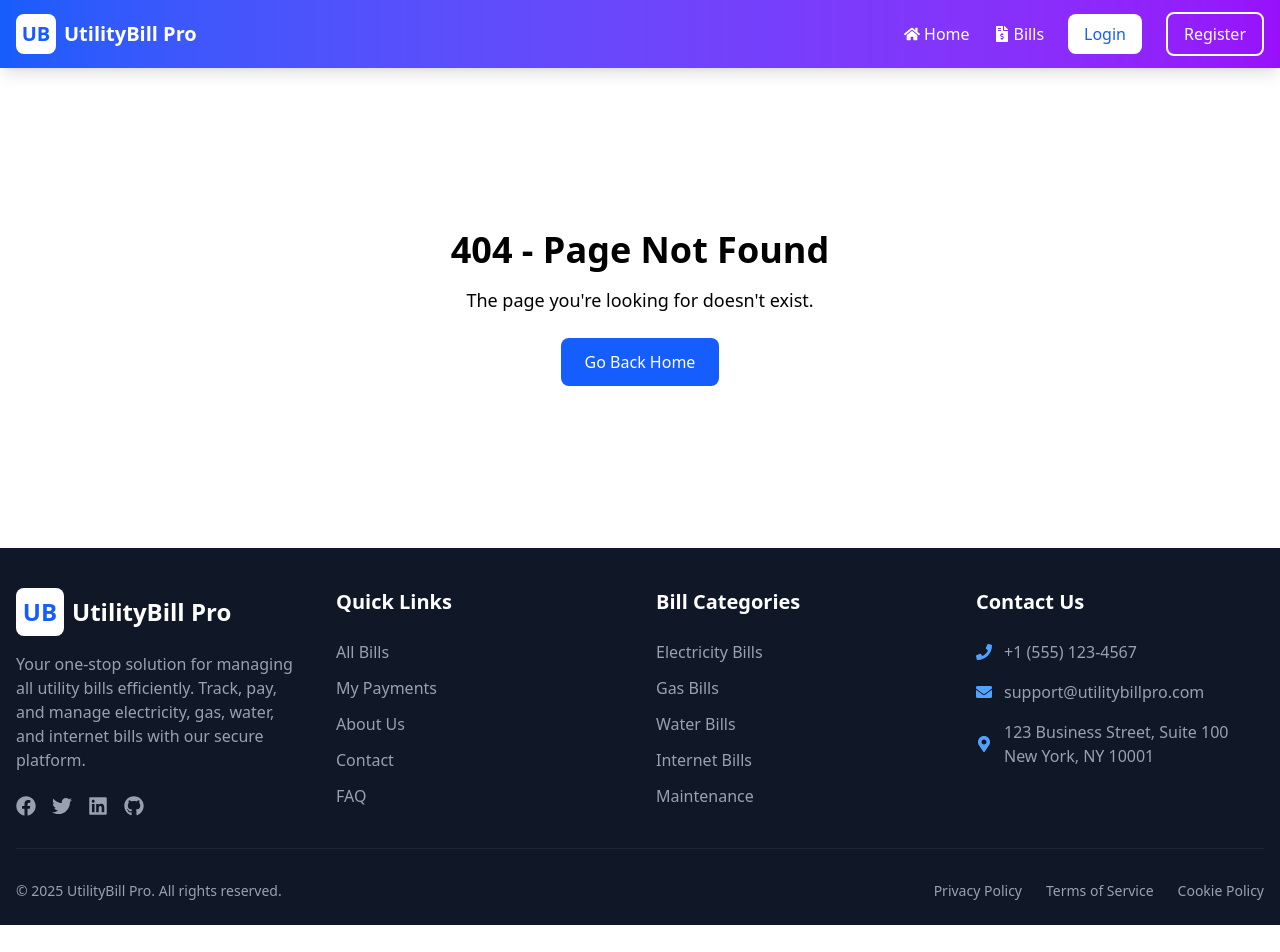
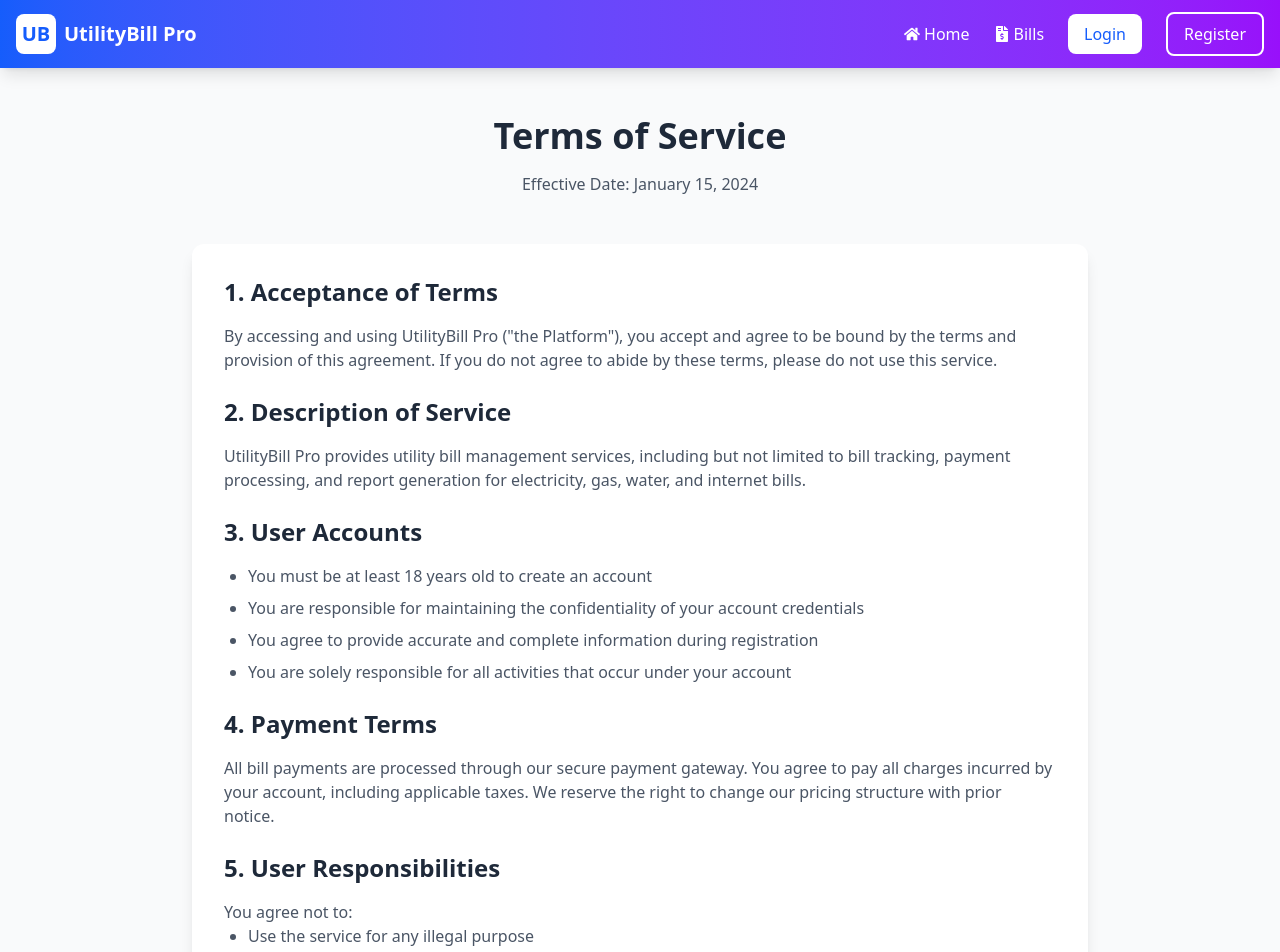
Before and after one commit to devrabiul/utility-bill-management-system-app, a React (Vite) app: page /terms in a window 1280 px wide. Shown: the top 952 px of the page. Before the commit the page ends 925 px from the top, so only its background shows below. Built offline with nearby package versions, Linux system fonts and the light colour scheme; no server answers.

Commit message:
Terms Of Service page design

```diff
--- a/src/App.jsx
+++ b/src/App.jsx
@@ -8,6 +8,7 @@ import About from './pages/About';
 import Contact from './pages/Contact';
 import FAQ from './pages/FAQ';
 import PrivacyPolicy from './pages/PrivacyPolicy';
+import TermsOfService from './pages/TermsOfService';
 import Login from './pages/auth/Login';
 import Register from './pages/auth/Register';
 import Bills from './pages/bills/Bills';
@@ -37,6 +38,7 @@ const router = createBrowserRouter([
       { path: "contact", Component: Contact },
       { path: "faq", Component: FAQ },
       { path: "privacy", Component: PrivacyPolicy },
+      { path: "terms", Component: TermsOfService },
       {
         path: "/",
         Component: AuthLayout,
--- /dev/null
+++ b/src/pages/TermsOfService.jsx
@@ -0,0 +1,115 @@
+import React from 'react';
+import useDocumentTitle from '../hooks/useDocumentTitle';
+
+const TermsOfService = () => {
+  useDocumentTitle('Terms of Service');
+
+  return (
+    <div className="min-h-screen bg-gray-50 py-12">
+      <div className="container mx-auto px-4">
+        <div className="text-center mb-12">
+          <h1 className="text-4xl font-bold text-gray-800 mb-4">Terms of Service</h1>
+          <p className="text-gray-600">Effective Date: January 15, 2024</p>
+        </div>
+
+        <div className="max-w-4xl mx-auto">
+          <div className="bg-white rounded-xl shadow-lg p-8">
+            <div className="prose prose-lg max-w-none text-gray-600 space-y-6">
+              <section>
+                <h2 className="text-2xl font-bold text-gray-800 mb-4">1. Acceptance of Terms</h2>
+                <p>
+                  By accessing and using UtilityBill Pro ("the Platform"), you accept and agree to be bound by
+                  the terms and provision of this agreement. If you do not agree to abide by these terms,
+                  please do not use this service.
+                </p>
+              </section>
+
+              <section>
+                <h2 className="text-2xl font-bold text-gray-800 mb-4">2. Description of Service</h2>
+                <p>
+                  UtilityBill Pro provides utility bill management services, including but not limited to
+                  bill tracking, payment processing, and report generation for electricity, gas, water,
+                  and internet bills.
+                </p>
+              </section>
+
+              <section>
+                <h2 className="text-2xl font-bold text-gray-800 mb-4">3. User Accounts</h2>
+                <ul className="list-disc pl-6 space-y-2">
+                  <li>You must be at least 18 years old to create an account</li>
+                  <li>You are responsible for maintaining the confidentiality of your account credentials</li>
+                  <li>You agree to provide accurate and complete information during registration</li>
+                  <li>You are solely responsible for all activities that occur under your account</li>
+                </ul>
+              </section>
+
+              <section>
+                <h2 className="text-2xl font-bold text-gray-800 mb-4">4. Payment Terms</h2>
+                <p>
+                  All bill payments are processed through our secure payment gateway. You agree to pay all
+                  charges incurred by your account, including applicable taxes. We reserve the right to
+                  change our pricing structure with prior notice.
+                </p>
+              </section>
+
+              <section>
+                <h2 className="text-2xl font-bold text-gray-800 mb-4">5. User Responsibilities</h2>
+                <p>You agree not to:</p>
+                <ul className="list-disc pl-6 space-y-2">
+                  <li>Use the service for any illegal purpose</li>
+                  <li>Attempt to gain unauthorized access to our systems</li>
+                  <li>Interfere with or disrupt the service</li>
+                  <li>Submit false or misleading information</li>
+                  <li>Violate any applicable laws or regulations</li>
+                </ul>
+              </section>
+
+              <section>
+                <h2 className="text-2xl font-bold text-gray-800 mb-4">6. Termination</h2>
+                <p>
+                  We may terminate or suspend your account immediately, without prior notice, for conduct
+                  that we believe violates these Terms or is harmful to other users, us, or third parties,
+                  or for any other reason.
+                </p>
+              </section>
+
+              <section>
+                <h2 className="text-2xl font-bold text-gray-800 mb-4">7. Limitation of Liability</h2>
+                <p>
+                  UtilityBill Pro shall not be liable for any indirect, incidental, special, consequential,
+                  or punitive damages resulting from your use of or inability to use the service.
+                </p>
+              </section>
+
+              <section>
+                <h2 className="text-2xl font-bold text-gray-800 mb-4">8. Changes to Terms</h2>
+                <p>
+                  We reserve the right to modify these terms at any time. We will notify users of significant
+                  changes via email or through the Platform. Continued use after changes constitutes acceptance
+                  of the new terms.
+                </p>
+              </section>
+
+              <section>
+                <h2 className="text-2xl font-bold text-gray-800 mb-4">9. Governing Law</h2>
+                <p>
+                  These Terms shall be governed by and construed in accordance with the laws of Bangladesh,
+                  without regard to its conflict of law provisions.
+                </p>
+              </section>
+
+              <div className="bg-yellow-50 border border-yellow-200 rounded-lg p-6 mt-8">
+                <h3 className="text-lg font-semibold text-gray-800 mb-2">Contact Us</h3>
+                <p className="text-gray-600">
+                  If you have any questions about these Terms, please contact us at legal@utilitybillpro.com
+                </p>
+              </div>
+            </div>
+          </div>
+        </div>
+      </div>
+    </div>
+  );
+};
+
+export default TermsOfService;
```
